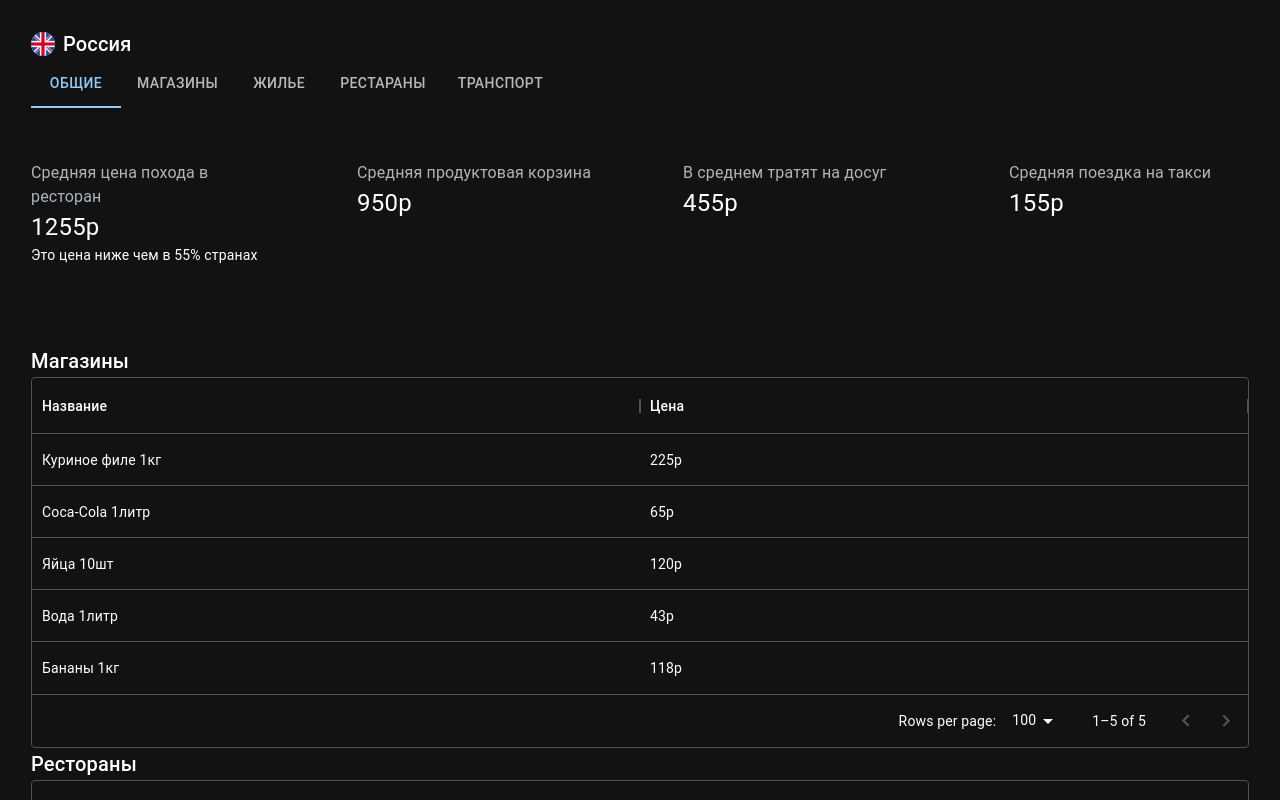
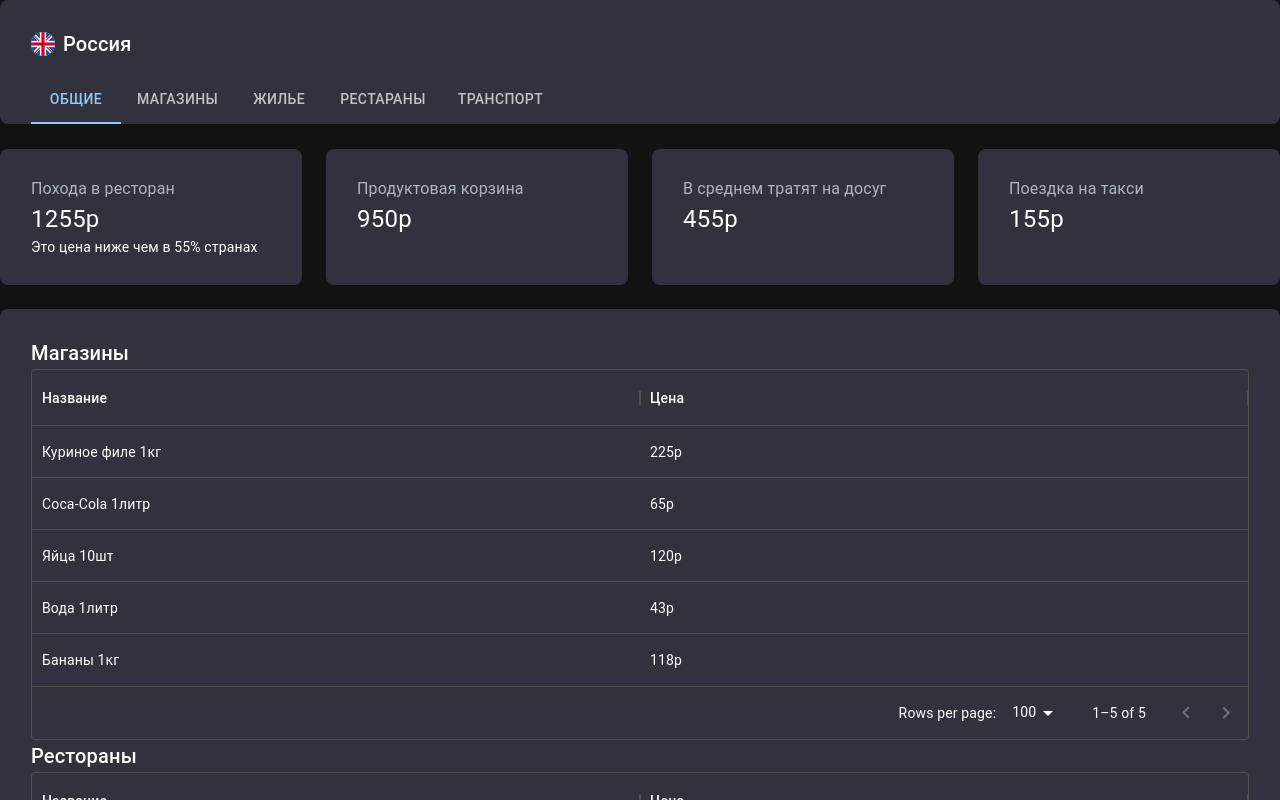
Before and after one commit to emargin/COL, a Next.js app: page /countries/1 in a window 1280 px wide. Built offline with nearby package versions, Linux system fonts and the light colour scheme.

Commit message:
style: change card  wrapper color

```diff
--- a/src/components/InfoWrapper.jsx
+++ b/src/components/InfoWrapper.jsx
@@ -4,9 +4,9 @@ import { Box } from '@mui/material'
 const styles = {
     root: {
         width: '100%',
-        // background: '#32323e',
+        background: '#32323e', // take from theme
         // background: '#fff', // white
-        background: 'background.default',
+        // background: 'background.default',
         borderRadius: '8px',
         color: 'text.primary',
         padding: '28px 31px',
--- a/src/components/Search.jsx
+++ b/src/components/Search.jsx
@@ -43,7 +43,7 @@ export default function Search() {
             />
 
             <Typography variant="body2" sx={styles.info}>
-                <Link href="/">Куала-Лумпур</Link>
+                <Link href="/countries/1">Куала-Лумпур</Link>
             </Typography>
         </Box>
     )
--- a/src/pages/countries/[id].jsx
+++ b/src/pages/countries/[id].jsx
@@ -40,7 +40,7 @@ export default function Country({ country }) {
     return (
         <PageLayout>
             <InfoWrapper style={{ paddingBottom: 0 }}>
-                <Box sx={{ display: 'flex', flexDirection: 'row', alignItems: 'center' }}>
+                <Box sx={{ display: 'flex', flexDirection: 'row', alignItems: 'center', mb: 2 }}>
                     <Image alt="country flag img" src={flagImg.src} width={24} height={24} />
 
                     <Typography sx={{ ml: 1 }} variant="h6">
@@ -64,13 +64,13 @@ export default function Country({ country }) {
                     }}
                 >
                     <InfoCard
-                        title="Средняя цена похода в ресторан"
+                        title="Похода в ресторан"
                         info="1255р"
                         subInfo="Это цена ниже чем в 55% странах"
                     />
-                    <InfoCard title="Средняя продуктовая корзина" info="950р" />
+                    <InfoCard title="Продуктовая корзина" info="950р" />
                     <InfoCard title="В среднем тратят на досуг" info="455р" />
-                    <InfoCard title="Средняя поездка на такси" info="155р" />
+                    <InfoCard title="Поездка на такси" info="155р" />
                 </Box>
                 <InfoWrapper>
                     <Typography variant="h6">Магазины</Typography>
```
